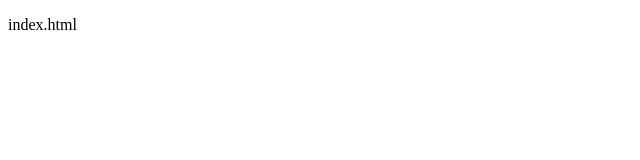
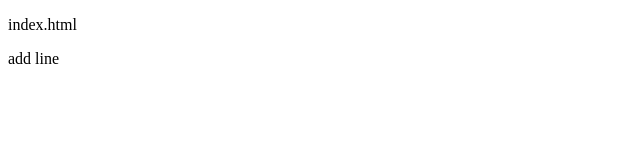
Before and after one commit to psuu0007/myLocalRepo, a plain HTML site: page index.html in a window 1280 px wide. Shown: the full height of the page, 0-640 px from the left. Drawn offline with Linux system fonts and the light colour scheme.

Commit message:
Update index.html (github)
Add line(github)

```diff
--- a/index.html
+++ b/index.html
@@ -2,7 +2,7 @@
 <html>
 	<body>
 		<p>index.html</p>
-
+		add line
 	</body>
 
 </html>
```
